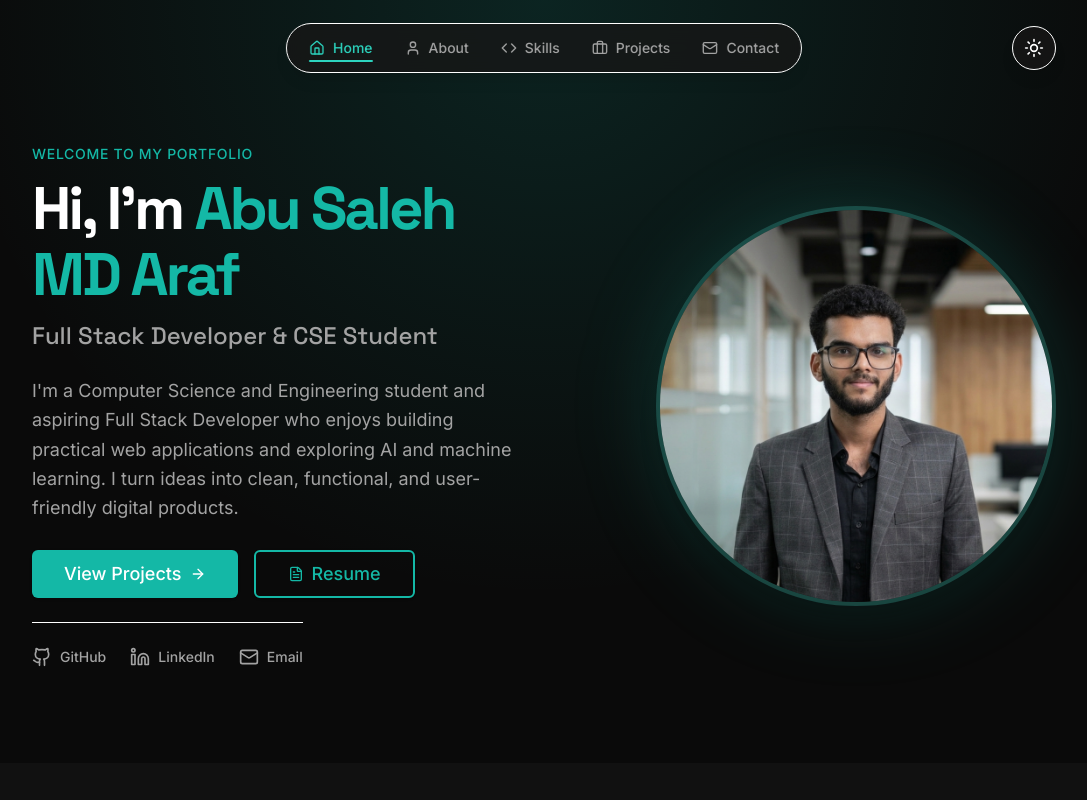
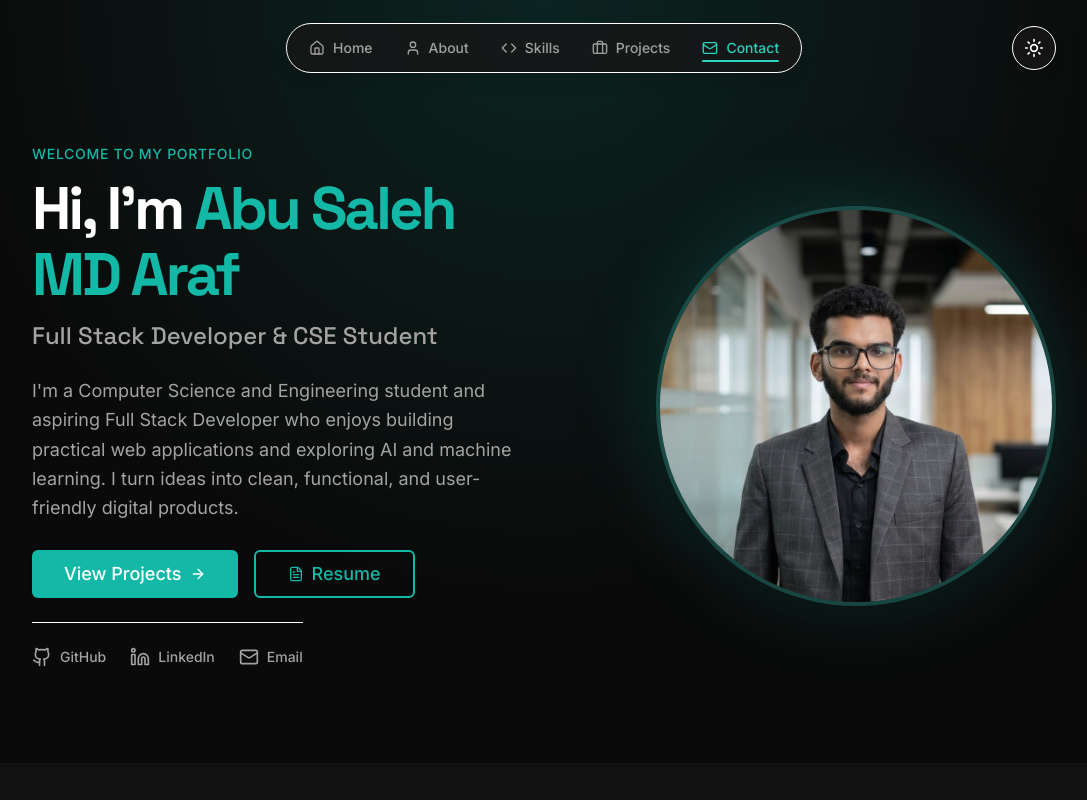
Before and after one commit to asmaraf/abu-saleh-portfolio, a Next.js app: page / in a window 1280 px wide. Shown: the top 800 px of the page, without its empty margins (96-1183 px from the left). Built offline with nearby package versions, Linux system fonts and the light colour scheme.

Commit message:
fix: resolve nav active state flickering and smooth scroll transitions

```diff
--- a/src/components/Navbar.tsx
+++ b/src/components/Navbar.tsx
@@ -16,32 +16,44 @@ const navLinks = [
 export function Navbar() {
   const [isOpen, setIsOpen] = React.useState(false);
   const [activeSection, setActiveSection] = React.useState("home");
+  const isManualScroll = React.useRef(false);
+  const manualTimeout = React.useRef<NodeJS.Timeout | null>(null);
 
   React.useEffect(() => {
-    const visibleSections = new Set<string>();
+    const visibleEntries = new Map<string, IntersectionObserverEntry>();
 
     const observer = new IntersectionObserver(
       (entries) => {
+        if (isManualScroll.current) return;
+
         entries.forEach((entry) => {
           if (entry.isIntersecting) {
-            visibleSections.add(entry.target.id);
+            visibleEntries.set(entry.target.id, entry);
           } else {
-            visibleSections.delete(entry.target.id);
+            visibleEntries.delete(entry.target.id);
           }
         });
 
-        // Determine the top-most visible section in DOM/navLinks order
-        const currentActive = navLinks.find((link) =>
-          visibleSections.has(link.id)
-        );
+        if (visibleEntries.size === 0) return;
 
-        if (currentActive) {
-          setActiveSection(currentActive.id);
+        // Choose the visible section closest to the top / with highest presence
+        let chosenId = "";
+        let maxRatio = -1;
+
+        visibleEntries.forEach((entry, id) => {
+          if (entry.intersectionRatio > maxRatio) {
+            maxRatio = entry.intersectionRatio;
+            chosenId = id;
+          }
+        });
+
+        if (chosenId) {
+          setActiveSection(chosenId);
         }
       },
       {
-        rootMargin: "-20% 0px -35% 0px",
-        threshold: 0,
+        rootMargin: "-15% 0px -45% 0px",
+        threshold: [0, 0.2, 0.4, 0.6, 0.8, 1.0],
       }
     );
 
@@ -54,8 +66,34 @@ export function Navbar() {
 
     return () => {
       observer.disconnect();
+      if (manualTimeout.current) clearTimeout(manualTimeout.current);
     };
   }, []);
+
+  const handleNavClick = (
+    e: React.MouseEvent<HTMLAnchorElement>,
+    id: string
+  ) => {
+    setActiveSection(id);
+    isManualScroll.current = true;
+
+    if (manualTimeout.current) {
+      clearTimeout(manualTimeout.current);
+    }
+    manualTimeout.current = setTimeout(() => {
+      isManualScroll.current = false;
+    }, 900);
+
+    // If on homepage, smooth scroll directly without route reload/flicker
+    if (window.location.pathname === "/") {
+      const element = document.getElementById(id);
+      if (element) {
+        e.preventDefault();
+        window.history.pushState(null, "", `#${id}`);
+        element.scrollIntoView({ behavior: "smooth" });
+      }
+    }
+  };
 
   return (
     <nav className="fixed top-6 left-0 w-full z-50 px-4 md:px-6 pointer-events-none">
@@ -71,12 +109,11 @@ export function Navbar() {
               <Link
                 key={link.name}
                 href={link.href}
-                onClick={() => setActiveSection(link.id)}
-                className={`relative flex items-center px-4 py-2 rounded-full text-sm font-medium transition-all duration-300 ${
-                  isActive
+                onClick={(e) => handleNavClick(e, link.id)}
+                className={`relative flex items-center px-4 py-2 rounded-full text-sm font-medium transition-all duration-300 ${isActive
                     ? "text-[#2dd4bf]"
                     : "text-muted hover:text-[#2dd4bf]"
-                }`}
+                  }`}
                 style={isActive ? { color: "#2dd4bf" } : undefined}
               >
                 <Icon className="w-4 h-4 mr-2" />
@@ -123,15 +160,14 @@ export function Navbar() {
               <Link
                 key={link.name}
                 href={link.href}
-                onClick={() => {
+                onClick={(e) => {
                   setIsOpen(false);
-                  setActiveSection(link.id);
+                  handleNavClick(e, link.id);
                 }}
-                className={`relative flex items-center px-4 py-3 rounded-xl text-base font-medium transition-all duration-300 ${
-                  isActive
+                className={`relative flex items-center px-4 py-3 rounded-xl text-base font-medium transition-all duration-300 ${isActive
                     ? "text-[#2dd4bf] bg-[#2dd4bf]/10"
                     : "text-muted hover:text-foreground"
-                }`}
+                  }`}
                 style={isActive ? { color: "#2dd4bf" } : undefined}
               >
                 <Icon className="w-5 h-5 mr-3" />
```
